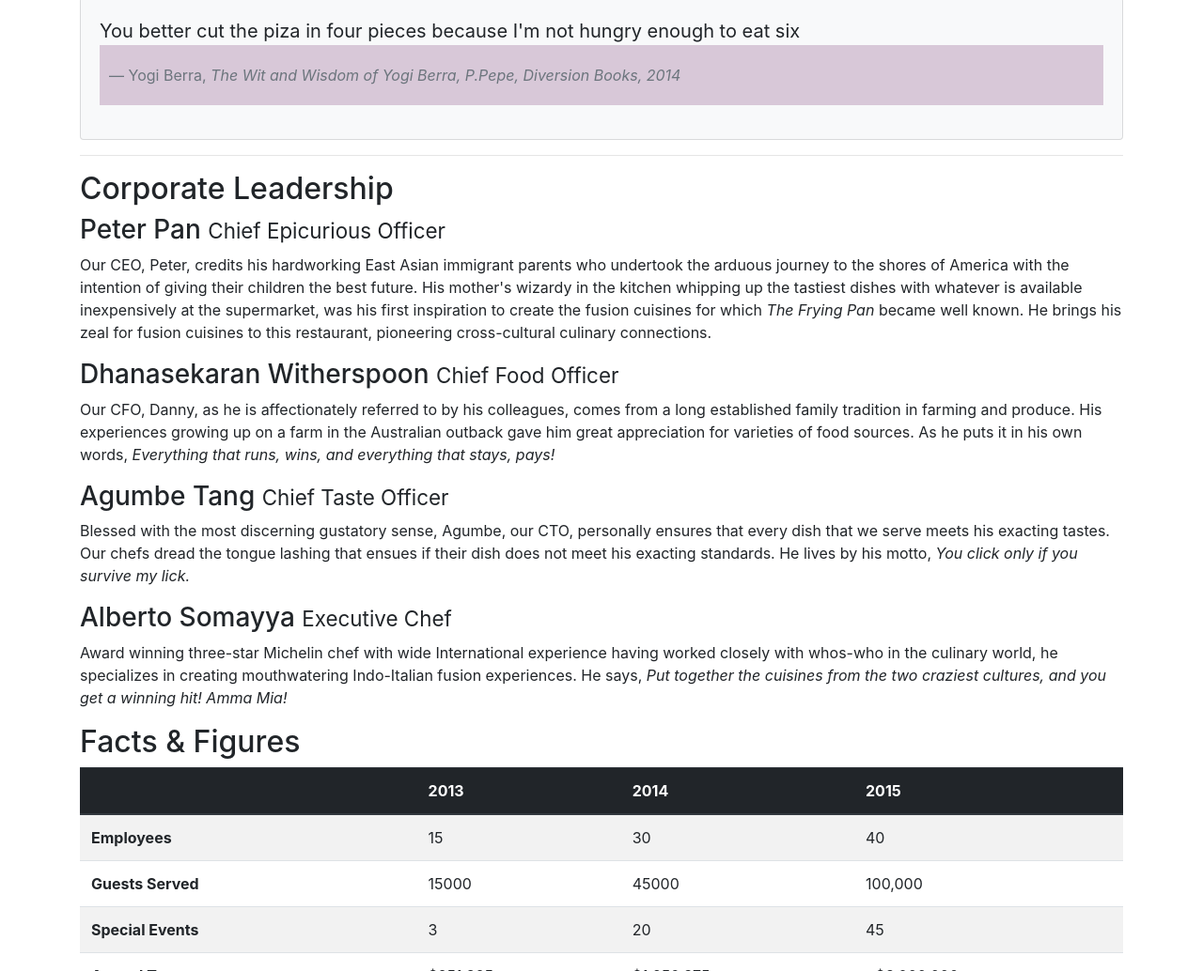
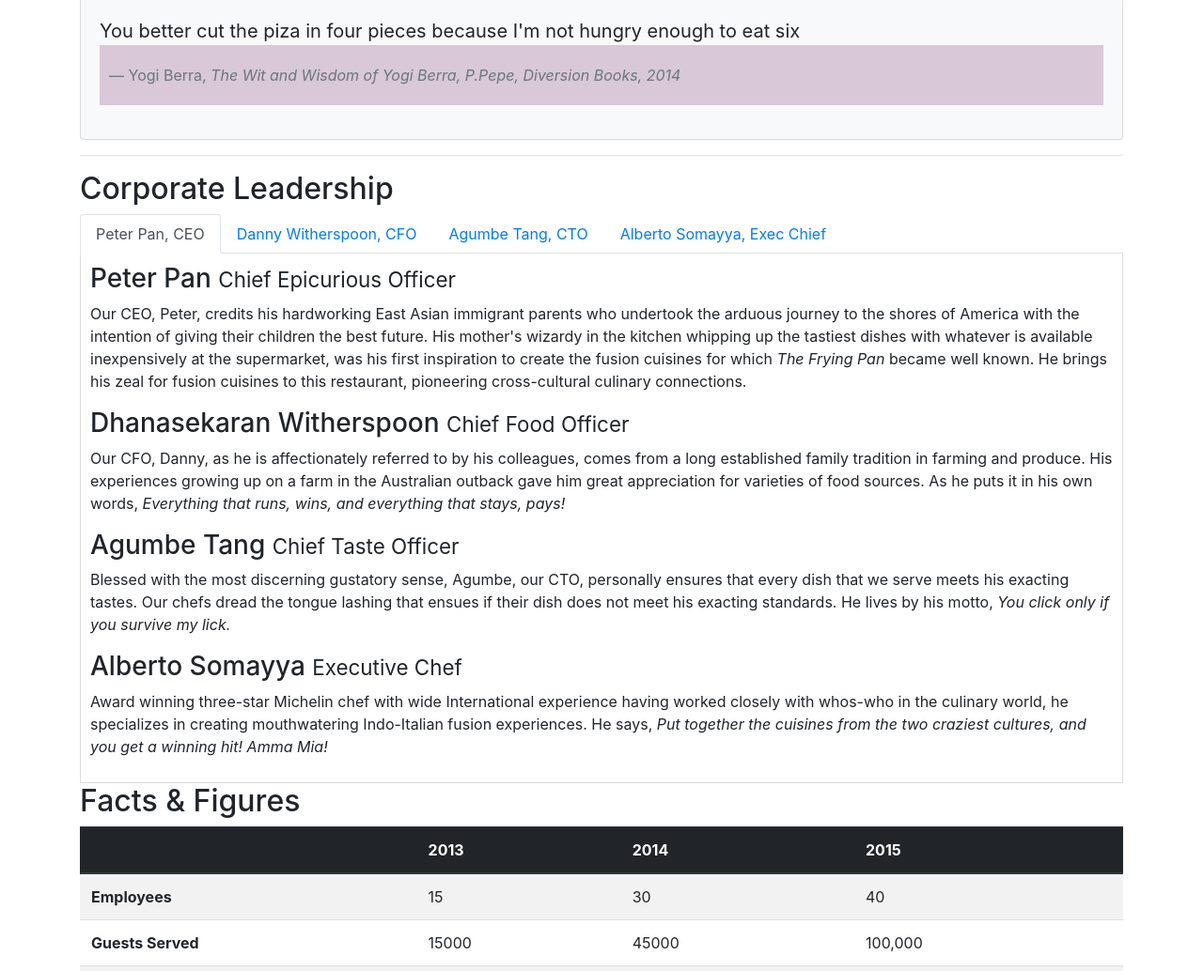
Before and after one commit to BUITHICAMVAN/Restaurant-Responsive-WebPage-Practice, a website: page aboutus.html in a window 1280 px wide. Shown: the part 732-1766 px from the top of the page at 94% size. Drawn offline with nearby package versions, Linux system fonts and the light colour scheme.

Commit message:
adding tab with pills showing each info of member when clicking to one pill. Not yet link each pill's name to it's content.

```diff
--- a/aboutus.html
+++ b/aboutus.html
@@ -90,7 +90,7 @@ video,
 *<iframe>, <embed>, <video>, <object>
 -->
             <div class ="col-sm">
-                <div class="card">
+                <div class="form-group">
                     <h3 class="card-header bg-primary text-white">Facks at a glance</h3>
                     <div class="card-body">
                         <dl class="row"><!-- description list -->
@@ -124,16 +124,45 @@ video,
         <hr>
 
         <div class="row row-content">
-            <div class="col">
+            <div class="col-12">
                 <h2>Corporate Leadership</h2>
+                <ul class="nav nav-tabs">
+                    <li class="nav-item">
+                        <a class="nav-link active" href="#peter"
+                        role="tab" data-toggle="tab">Peter Pan, CEO</a>
+                    </li>
+                    <li class="nav-item">
+                        <a class="nav-link" href="#danny"
+                        role="tab" data-toggle="tab">Danny Witherspoon, CFO</a>
+                    </li>
+                    <li class="nav-item">
+                        <a class="nav-link" href="#agumbe"
+                        role="tab" data-toggle="tab">Agumbe Tang, CTO</a>
+                    </li>
+                    <li class="nav-item">
+                        <a class="nav-link" href="#alberto"
+                        role="tab" data-toggle="tab">Alberto Somayya, Exec Chief</a>
+                    </li>
+                </ul>
+
+                <div class="tab-content">
+                    <div class="tabpanel" class="tab-pane fade show active" id="peter">
                         <h3>Peter Pan <small>Chief Epicurious Officer</small></h3>
                         <p class="d-none d-sm-block">Our CEO, Peter, credits his hardworking East Asian immigrant parents who undertook the arduous journey to the shores of America with the intention of giving their children the best future. His mother's wizardy in the kitchen whipping up the tastiest dishes with whatever is available inexpensively at the supermarket, was his first inspiration to create the fusion cuisines for which <em>The Frying Pan</em> became well known. He brings his zeal for fusion cuisines to this restaurant, pioneering cross-cultural culinary connections.</p>
+                    </div>
+                    <div class="tabpanel" class="tab-pane fade" id="danny">
                         <h3>Dhanasekaran Witherspoon <small>Chief Food Officer</small></h3>
                         <p class="d-none d-sm-block">Our CFO, Danny, as he is affectionately referred to by his colleagues, comes from a long established family tradition in farming and produce. His experiences growing up on a farm in the Australian outback gave him great appreciation for varieties of food sources. As he puts it in his own words, <em>Everything that runs, wins, and everything that stays, pays!</em></p>
+                    </div>
+                    <div class="tabpanel" class="tab-pane fade" id="agumbe">
                         <h3>Agumbe Tang <small>Chief Taste Officer</small></h3>
                         <p class="d-none d-sm-block">Blessed with the most discerning gustatory sense, Agumbe, our CTO, personally ensures that every dish that we serve meets his exacting tastes. Our chefs dread the tongue lashing that ensues if their dish does not meet his exacting standards. He lives by his motto, <em>You click only if you survive my lick.</em></p>
+                    </div>
+                    <div class="tabpanel" class="tab-pane fade" id="alberto">
                         <h3>Alberto Somayya <small>Executive Chef</small></h3>
                         <p class="d-none d-sm-block">Award winning three-star Michelin chef with wide International experience having worked closely with whos-who in the culinary world, he specializes in creating mouthwatering Indo-Italian fusion experiences. He says, <em>Put together the cuisines from the two craziest cultures, and you get a winning hit! Amma Mia!</em></p>
+                    </div>
+                </div>
             </div>
         </div>
             <div class="row row-content">
--- a/css/aboutus.css
+++ b/css/aboutus.css
@@ -32,3 +32,11 @@ footer.container {
     margin: 0px;
     color: #0f0f0f;
 }
+
+.tab-content {
+    border-left: 1px solid #ddd;
+    border-right: 1px solid #ddd;
+    border-bottom: 1px solid #ddd;
+    padding: 10px;
+
+}
```
Also changed, not shown: index.html (+21 -1 lines). Lines whose indentation alone changed are shown as unchanged.
